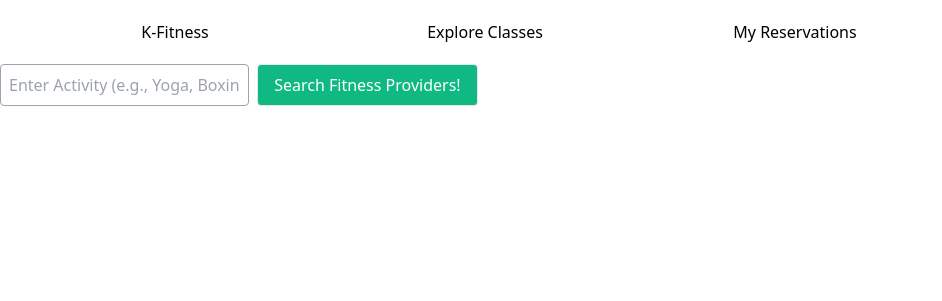
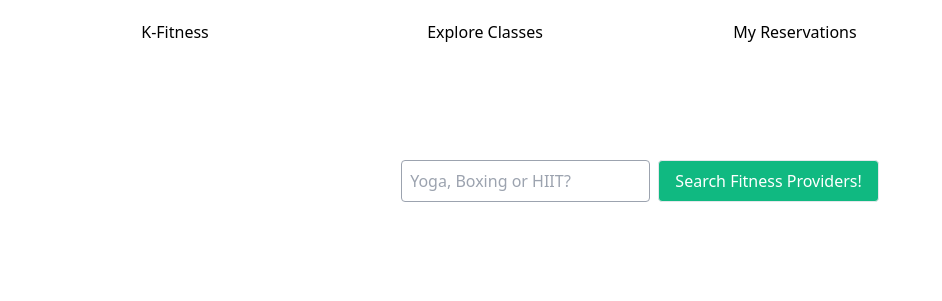
Before and after one commit to lee17kai/final, a website: page classes.html in a window 1280 px wide. Shown: the whole page, without its empty margins (0-942 px from the left). Drawn offline with nearby package versions, Linux system fonts and the light colour scheme.

Commit message:
back to before

```diff
--- a/classes.html
+++ b/classes.html
@@ -92,12 +92,15 @@
 
 
 
-    <input type="text" name="activity" id="activity" placeholder="Enter Activity (e.g., Yoga, Boxing)" class="border border-gray-400 rounded p-2 mr-1">
-          <button class="get-fitness-providers border bg-green-500 text-white rounded px-4 py-2">Search Fitness Providers!</button>
-        </form>
-      </div>
-    </div>
-
+      <div class="p-8 space-y-8">
+        <div class="my-16">
+          <div class="text-center">
+            <form>
+              <input type="text" name="activity" id="activity" placeholder="Yoga, Boxing or HIIT?" class="border border-gray-400 rounded p-2 mr-1">
+              <button class="get-fitness-providers border bg-green-500 text-white rounded px-4 py-2">Search Fitness Providers!</button>
+            </form>
+          </div>
+        </div>
 
     <div class="search-results space-y-4">
       <!-- An example only! You should delete the contents of this div when done. -->
```
